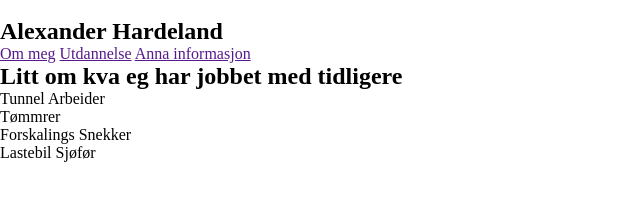
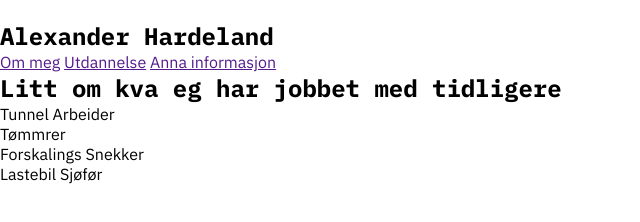
Before and after one commit to PythonMasterAlexander/portfolio-cw-website, a plain HTML site: page index.html in a window 1280 px wide. Shown: the whole page, without its empty margins (0-640 px from the left). Drawn offline with Linux system fonts and the light colour scheme.

Commit message:
Added a createElement for li elements representing my work places. This uses a forEach loop. In the comments I have written the same code using a for loop

```diff
--- a/scripts/components/component.js
+++ b/scripts/components/component.js
@@ -1,9 +1,8 @@
 //By Alexander Hardeland
 //
 //
-//
-//
-//A list over my work places, I can easily change it up here
+export const listOfEducationContainer = document.querySelector('.main-container__work-container-list');
+
 export let workPlaces = [
   'Tunnel Arbeider',
   'Tømmrer',
--- /dev/null
+++ b/scripts/functions/function.js
@@ -0,0 +1,9 @@
+export const createElementFromArray = function(elementToCreat, array, containerElement) {
+
+  for(let i = 0; i < array.length; i++) {
+    let listItem = document.createElement(elementToCreat);
+    listItem.innerText = array[i];
+
+    return containerElement.append(listItem);
+  }
+}
--- a/scripts/index.js
+++ b/scripts/index.js
@@ -1,11 +1,18 @@
 import { workPlaces } from "./components/component.js";
+import { listOfEducationContainer } from "./components/component.js";
+import { createElementFromArray } from "./functions/function.js";
+/*
+for(let i = 0; i < workPlaces.length; i++) {
 
-const listOfEducationContainer = document.querySelector('.main-container__work-container-list');
+  let listItem = document.createElement('li');
+  listItem.innerText = workPlaces[i];
 
-workPlaces.forEach((workPlace) => {
+  listOfEducationContainer.append(listItem);
+}*/
 
-  const liElement = document.createElement('li');
-  liElement.innerText = workPlace;
+workPlaces.forEach(function(item) {
+  let listItem = document.createElement('li');
+  listItem.innerText = item;
 
-  listOfEducationContainer.append(liElement);
+  listOfEducationContainer.append(listItem);
 });
--- a/styles/style.css
+++ b/styles/style.css
@@ -18,7 +18,15 @@ html {
 }
 
 :root {
-  font-size: 16;
+  font-size: 16px;
   --colorBlack: #000;
   --colorWhite: #fff;
 }
+
+body {
+  font-family: 'IBM Plex Sans', 'Arial', sans-serif;
+}
+
+h1, h2, h3, h4, h5, h6 {
+  font-family: 'IBM Plex Mono', 'Impact', sans-serif;
+}
```
